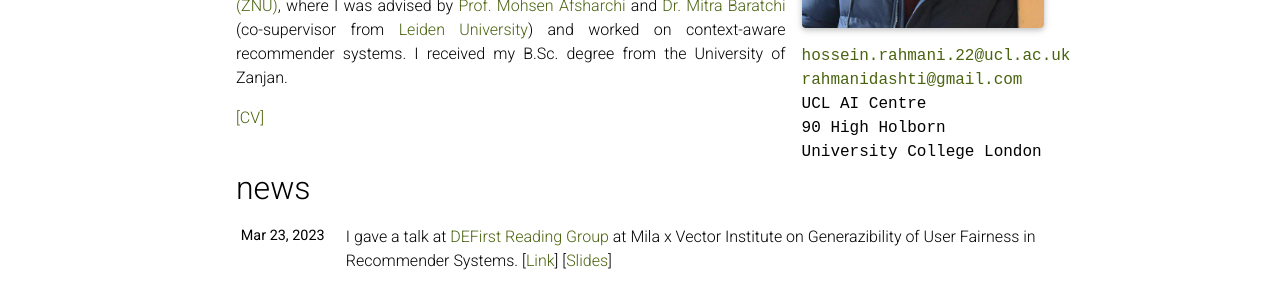
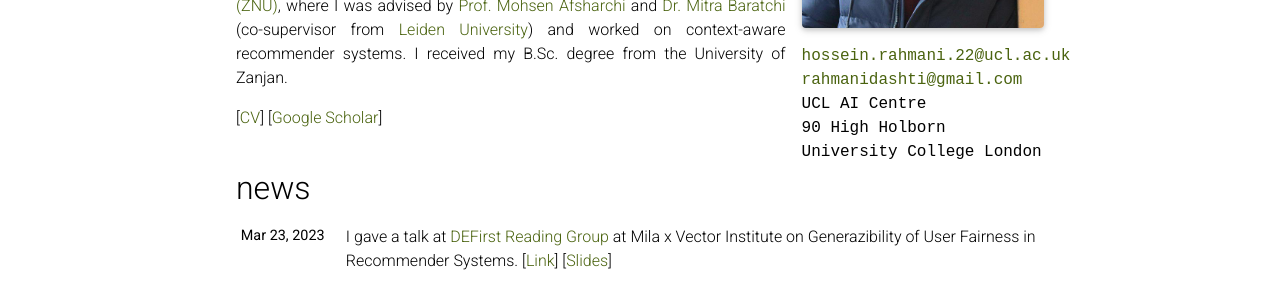
Before and after one commit to rahmanidashti/rahmanidashti.github.io, a Jekyll site: the page built from _pages/about.md, in a window 1280 px wide and 1242 px high. Shown: the part 415-709 px from the top of the window. Built offline with Jekyll 4.4.1, drawn with Linux system fonts in a browser that asks for light colours; full-size pictures stand in for the smaller copies a plugin makes; emoji names are drawn with the system emoji font; comment, search, counter and statistics services are not loaded; a style sheet for code colours, icons or effects is not loaded.

Commit message:
Update about.md

```diff
--- a/_pages/about.md
+++ b/_pages/about.md
@@ -24,4 +24,4 @@ social: true  # includes social icons at the bottom of the page
 <p> Prior to that, I obtained my MSc in <a href="https://www.znu.ac.ir/engineering/department-computer-engineering/en" target="\_blank">Computer Science</a> from <a href="https://www.znu.ac.ir/en">University of Zanjan (ZNU)</a>, where I was advised by <a href="http://cv.znu.ac.ir/afsharchim/" target="\_blank">Prof. Mohsen Afsharchi</a> and <a href="http://www.mitrabaratchi.com/" target="\_blank">Dr. Mitra Baratchi</a> (co-supervisor from <a href="https://www.universiteitleiden.nl/en" target="\_blank">Leiden University</a>) and worked on context-aware recommender systems. I received my B.Sc. degree from the University of Zanjan. </p>
 </div>
 
-<a href="/assests/pdf/Hossein_A_Saeed_Rahmani_CV.pdf" target="\_blank">[CV]</a>
+[<a href="/assests/pdf/Hossein_A_Saeed_Rahmani_CV.pdf" target="\_blank">CV</a>] [<a href="https://scholar.google.com/citations?user=1uzYEI0AAAAJ&hl=en" target="\_blank">Google Scholar</a>]
```
